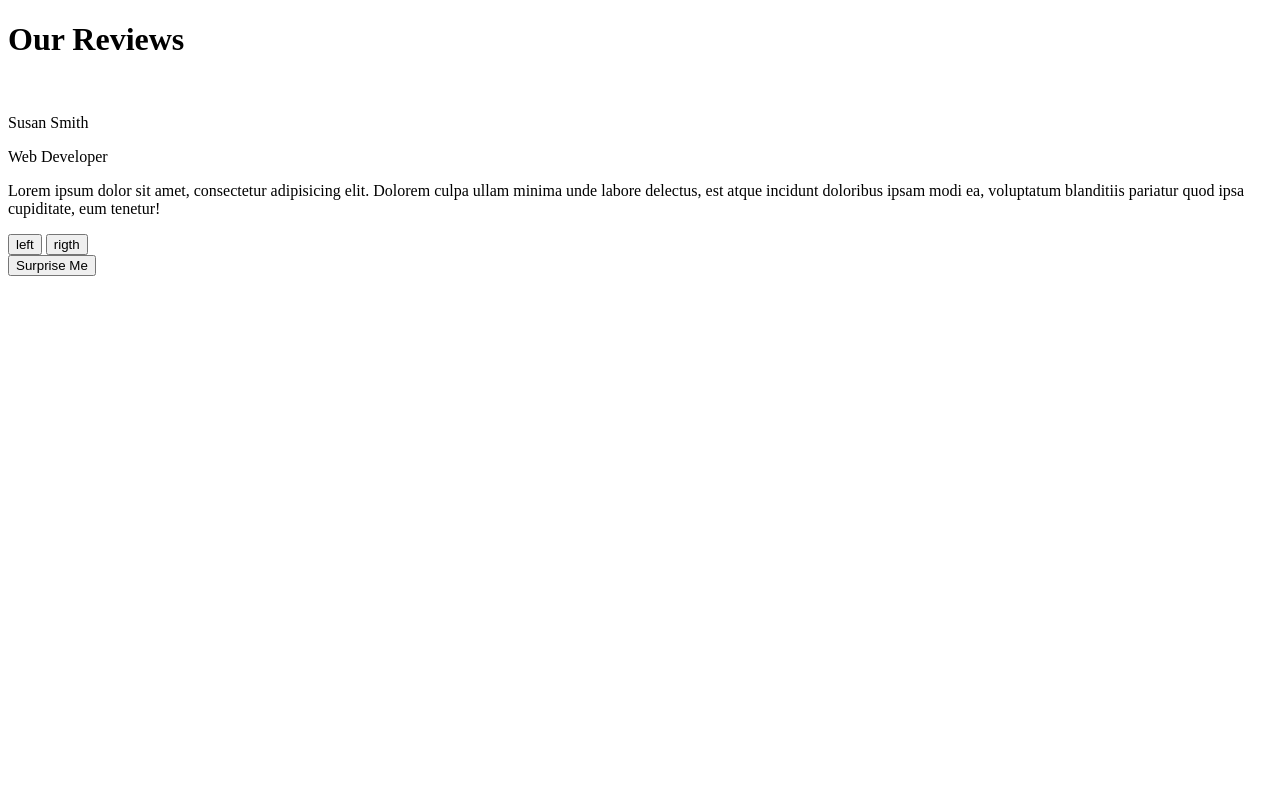
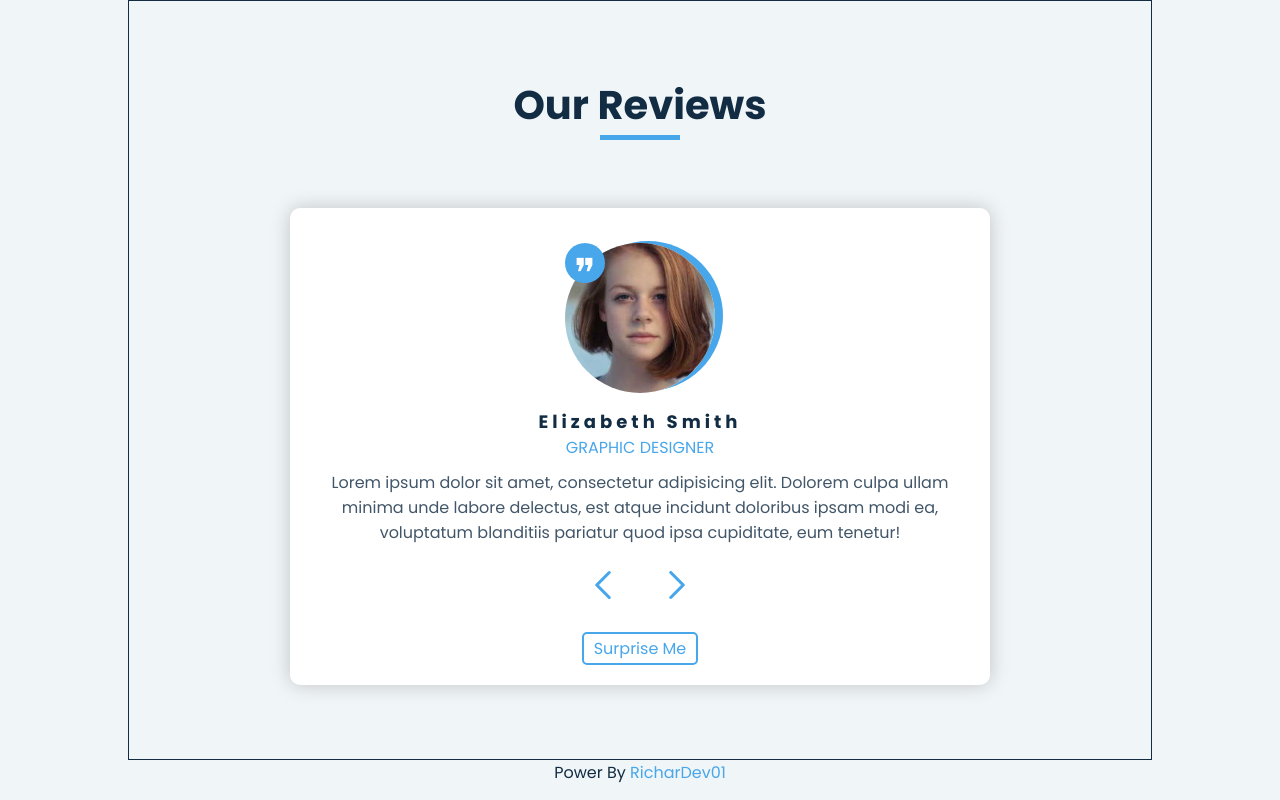
Before and after one commit to RicharDev01/carousel-reviews, a plain HTML site: page index.html in a window 1280 px wide. Drawn offline with Linux system fonts and the light colour scheme.

Commit message:
[ADD] se agrega el disenio completo del carousel he imagenes de profile

```diff
--- a/index.html
+++ b/index.html
@@ -1,5 +1,6 @@
 <!DOCTYPE html>
 <html lang="es">
+
 <head>
   <meta charset="UTF-8">
   <meta http-equiv="X-UA-Compatible" content="IE=edge">
@@ -9,7 +10,13 @@
 
   <link rel="stylesheet" href="styles/style.css">
 
+  <!-- fonts -->
+  <link rel="preconnect" href="https://fonts.googleapis.com">
+  <link rel="preconnect" href="https://fonts.gstatic.com" crossorigin>
+  <link href="https://fonts.googleapis.com/css2?family=Poppins:wght@400;700&display=swap" rel="stylesheet">
+
 </head>
+
 <body>
 
   <main class="container">
@@ -19,22 +26,31 @@
     <article class="reviews">
 
       <section class="reviews-image">
-        <img src="" alt="">
+        <img src="./images/elizabeth.jpg" alt="">
       </section>
 
       <section class="reviews-info">
-        <p class="info-name">Susan Smith</p>
-        <p class="info-profession">Web Developer</p>
+        <p class="info-name">elizabeth Smith</p>
+        <p class="info-profession">Graphic Designer</p>
       </section>
 
       <section class="reviews-review">
-        <p class="">Lorem ipsum dolor sit amet, consectetur adipisicing elit. Dolorem culpa ullam minima unde labore delectus, est atque incidunt doloribus ipsam modi ea, voluptatum blanditiis pariatur quod ipsa cupiditate, eum tenetur!</p>
+        <p class="">Lorem ipsum dolor sit amet, consectetur adipisicing elit. Dolorem culpa ullam minima unde labore
+          delectus, est atque incidunt doloribus ipsam modi ea, voluptatum blanditiis pariatur quod ipsa cupiditate, eum
+          tenetur!</p>
       </section>
 
       <section class="reviews-buttons">
         <div class="arrows">
-          <button class="arrow left">left</button>
-          <button class="arrow rigth">rigth</button>
+
+          <button class="arrow left">
+            <img src="./images/arrows_direction.svg">
+          </button>
+
+          <button class="arrow rigth">
+            <img src="./images/arrows_direction.svg">
+          </button>
+
         </div>
         <button class="surprise">Surprise Me</button>
       </section>
@@ -43,7 +59,12 @@
 
   </main>
 
+  <footer class="main-footer">
+    <p class="footer-content">Power By <a href="https://github.com/RicharDev01" target="_blank" title="Ricardo Pineda">RicharDev01</a></p>
+  </footer>
+
 
   <script src="./js/main.js"></script>
 </body>
+
 </html>
--- a/styles/style.css
+++ b/styles/style.css
@@ -0,0 +1,146 @@
+:root {
+  --main-color: #48a6ea;
+  --color-text: #122c43;
+  --bg-color: #f0f5f8;
+  --white: #FFFFFF;
+}
+
+*{
+  margin: 0;
+  padding: 0;
+  box-sizing: border-box;
+  font-size: 1.6rem;
+  font-family: 'poppins', sans-serif;
+}
+
+html{ font-size: 62.50%; }
+body {
+  background-color: var(--bg-color);
+  color: var(--color-text);
+}
+a {
+  text-decoration: none;
+  color: var(--main-color);
+}
+button { cursor: pointer; }
+
+.container {
+  display: flex;
+  flex-direction: column;
+  justify-content: space-evenly;
+  align-items: center;
+
+  width: 80vw;
+  margin: 0 auto;
+  height: 95vh;
+  border: 1px solid;
+}
+
+.title {
+  position: relative;
+  text-transform: capitalize;
+  font-weight: 700;
+  font-size: 4rem;
+}
+
+.title::after {
+  content: "";
+
+  position: absolute;
+  bottom: -0.5rem;
+  left: 50%;
+  transform: translateX(-50%);
+
+  display: inline-block;
+  width: 8rem;
+  height: 0.5rem;
+
+  background-color: var(--main-color);
+}
+
+.reviews {
+  width: 70rem;
+  min-height: 40rem;
+  padding: 2rem;
+  text-align: center;
+  border-radius: 1rem;
+
+  box-shadow: 0 0 2rem rgba(0, 0, 0, 0.2);
+  background-color: var(--white);
+}
+
+.reviews-image{
+  width: 15rem;
+  height: 15rem;
+  margin: 1.5rem auto;
+
+  position: relative;
+
+}
+.reviews-image::before {
+  content: '❞';
+  position: absolute;
+  display: block;
+  width: 4rem;
+  height: 4rem;
+  border-radius: 50%;
+  text-align: center;
+
+  font-size: 4rem;
+  color: var(--white);
+  background-color: var(--main-color);
+}
+
+.reviews-image img {
+  display: block;
+  width: 100%;
+  border-radius: 50%;
+  box-shadow: .8rem -.2rem 0 var(--main-color);
+}
+
+.info-name {
+  font-size: 1.8rem;
+  letter-spacing: 0.4rem;
+  font-weight: 700;
+  text-transform: capitalize;
+}
+.info-profession {
+  color: var(--main-color);
+  text-transform: uppercase;
+  margin-bottom: 1rem;
+}
+.reviews-review {
+  margin-bottom: 1.5rem;
+  opacity: .8;
+}
+
+.surprise {
+  color: var(--main-color);
+  border: 0.2rem solid ;
+  outline: none;
+  background-color: transparent;
+  padding: 0.2rem 1rem;
+  border-radius: 0.5rem;
+  transition: transform .2s;
+}
+.surprise:active { transform: scale(.9); }
+
+.arrows {margin-bottom: 1.5rem;}
+.arrow {
+  width: 5rem;
+  border: none;
+  margin-left: 1rem;
+  margin-right: 1rem;
+
+  background-color: transparent;
+  transition: transform .2s;
+}
+.arrow img {display: block;}
+
+.rigth:active { transform: scale(.8); }
+.left { transform: rotate(180deg) scale(1);}
+.left:active { transform: rotate(180deg) scale(.8); }
+
+.main-footer {
+  text-align: center;
+}
```
Also changed, not shown: images/arrows_direction.svg (added), images/carousel-reviews.jpg (added), images/carrusel-review.jpg (deleted), images/descarga-github.jpg, images/elizabeth.jpg (added), images/jennifer.jpg (added), images/peter.jpg (added), images/robert.jpg (added), 2 other files.
